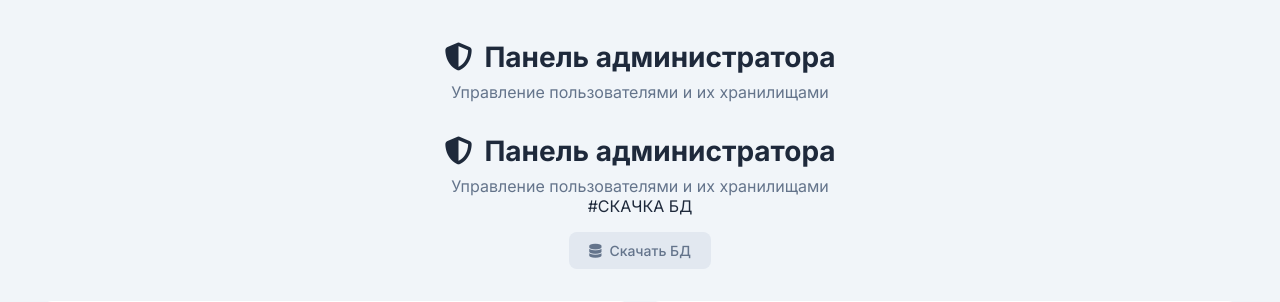
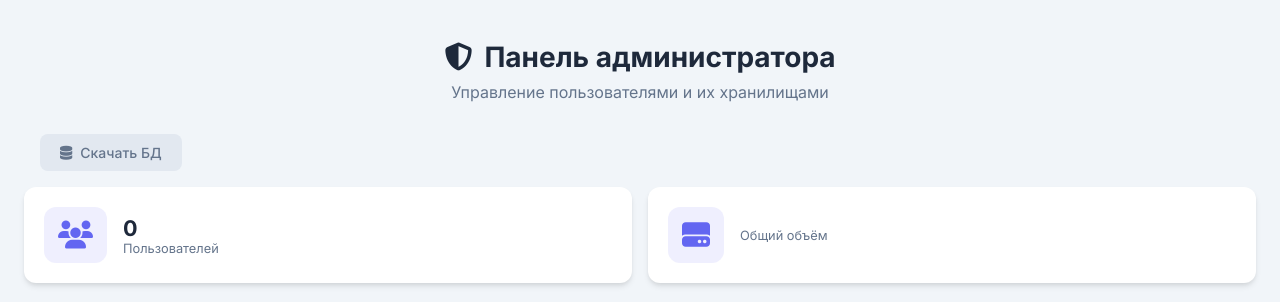
Before and after one commit to BlackHole221Zos/mycloud, a Flask app: template templates/admin.html in a window 1280 px wide. Shown: the top 302 px of the page. Run offline with Flask 3, Linux system fonts and the light colour scheme; the template is opened without the code that fills it, so the values that code supplies are empty.

Commit message:
Update admin.html

```diff
--- a/templates/admin.html
+++ b/templates/admin.html
@@ -7,11 +7,8 @@
         <h1><i class="fas fa-shield-alt"></i> Панель администратора</h1>
         <p>Управление пользователями и их хранилищами</p>
     </div>
-<div class="admin-header">
-    <h1><i class="fas fa-shield-alt"></i> Панель администратора</h1>
-    <p>Управление пользователями и их хранилищами</p>
 
-#СКАЧКА БД
+ <!-- Кнопка скачивания БД -->
     <div style="margin-top: 1rem;">
         <a href="{{ url_for('admin.download_database') }}" class="btn btn-secondary">
             <i class="fas fa-database"></i> Скачать БД
```
